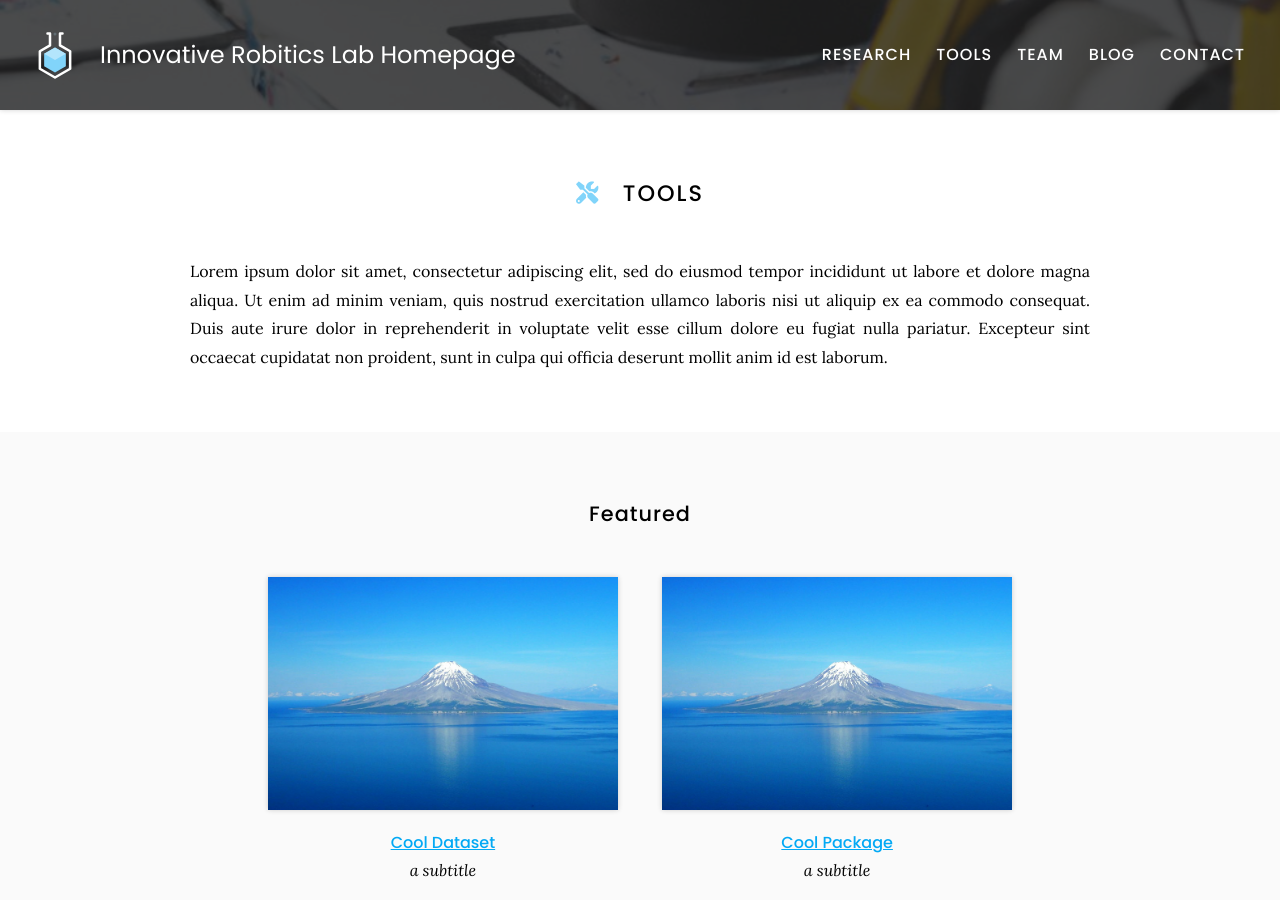
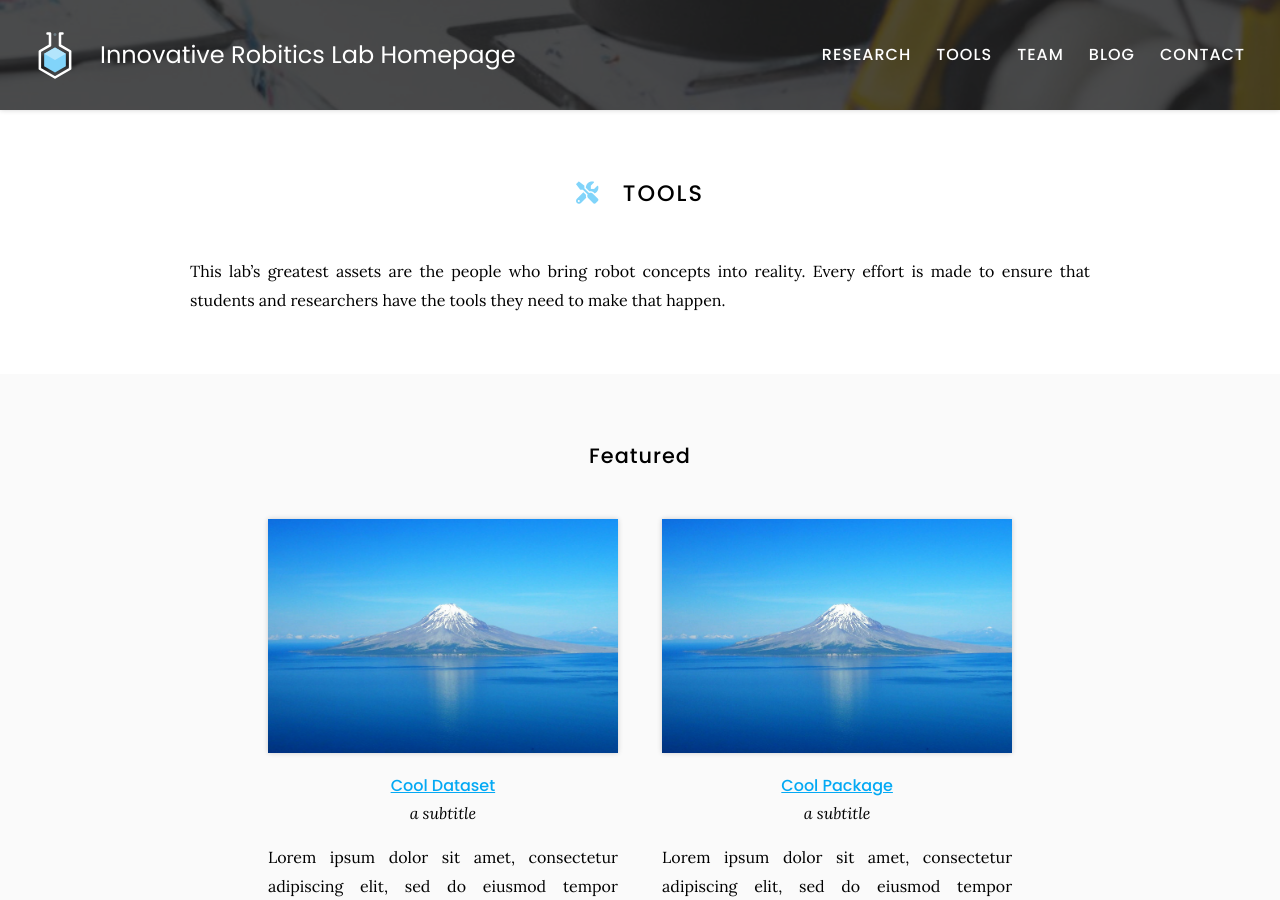
Before and after one commit to innovative-robotics/innovative-robotics.github.io, a Jekyll site: the page built from tools/index.md, in a window 1280 px wide and 900 px high. Built offline with Jekyll 4.4.1, drawn with Linux system fonts in a browser that asks for light colours.

Commit message:
Update index.md

```diff
--- a/tools/index.md
+++ b/tools/index.md
@@ -7,10 +7,7 @@ nav:
 
 # <i class="fas fa-tools"></i>Tools
 
-Lorem ipsum dolor sit amet, consectetur adipiscing elit, sed do eiusmod tempor incididunt ut labore et dolore magna aliqua.
-Ut enim ad minim veniam, quis nostrud exercitation ullamco laboris nisi ut aliquip ex ea commodo consequat.
-Duis aute irure dolor in reprehenderit in voluptate velit esse cillum dolore eu fugiat nulla pariatur.
-Excepteur sint occaecat cupidatat non proident, sunt in culpa qui officia deserunt mollit anim id est laborum.
+This lab's greatest assets are the people who bring robot concepts into reality. Every effort is made to ensure that students and researchers have the tools they need to make that happen.
 
 {% include search-info.html %}
 
```
